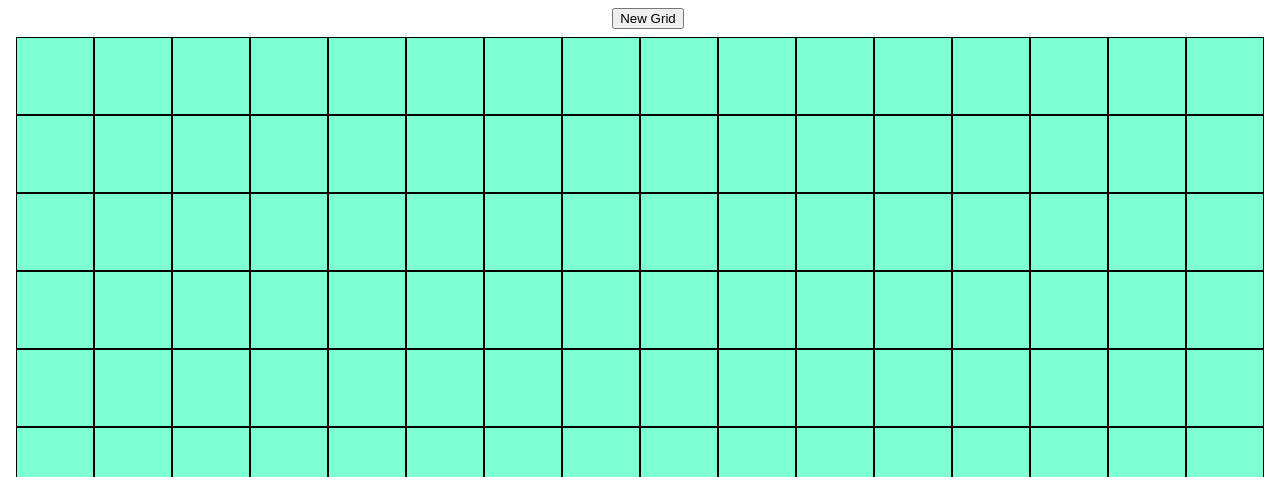
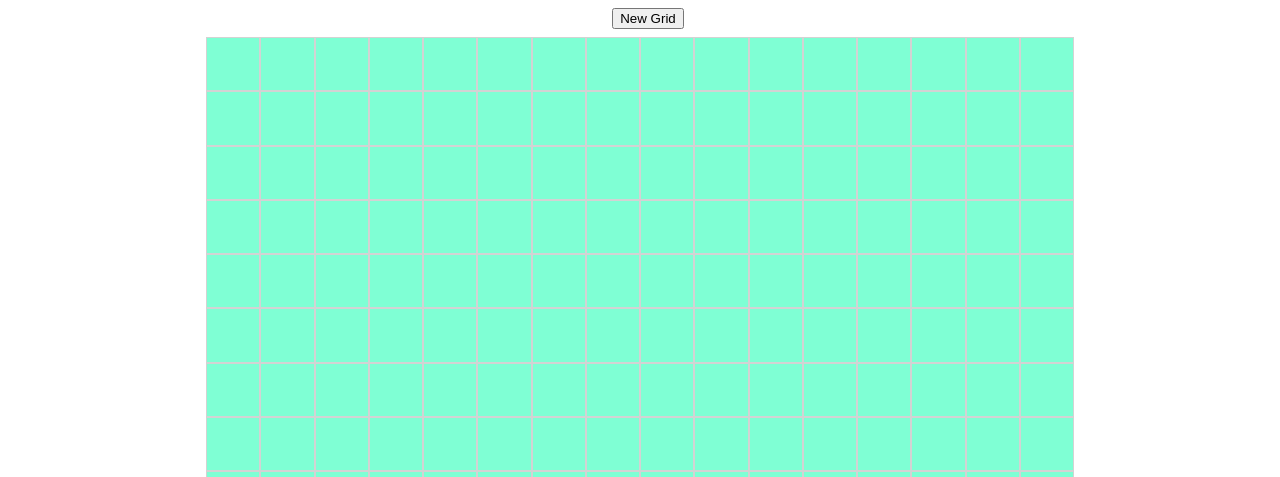
Before and after one commit to adrian2206/etch-a-sketch, a plain HTML site: page index.html in a window 1280 px wide. Shown: the top 477 px of the page. Drawn offline with Linux system fonts and the light colour scheme.

Commit message:
Reduce .grid size and add color to border

```diff
--- a/styles.css
+++ b/styles.css
@@ -25,11 +25,13 @@ html, body {
     flex-wrap: wrap;
     align-content: center;
     padding: 8px;
-    width: 100%;
+    width: 900px;
+    height: 900px;
+    align-self: center;
 }
 
 .square {
-    border: 1px solid;
+    border: 1px solid lightgray;
     flex-shrink: 0;
     flex-grow: 0;
     aspect-ratio: 1 /1;
```
